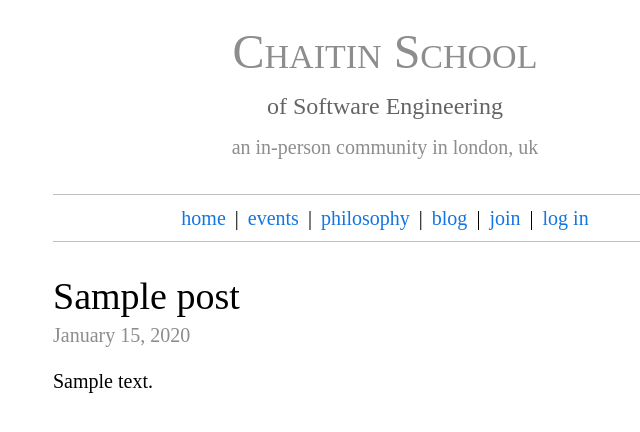
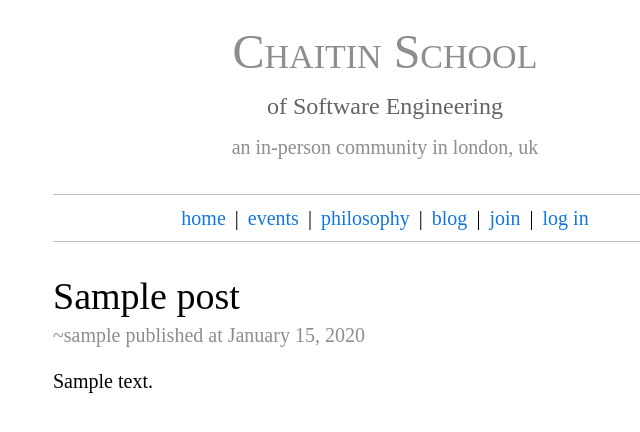
Before and after one commit to chaitinschool/chaitinschool.org, a Django app: a page that uses main/templates/main/post.html in a window 1280 px wide. Shown: the top 432 px of the page, without its empty margins (255-895 px from the left). Run offline with Django 3.2, Linux system fonts and the light colour scheme; tables that the repository leaves empty hold one stand-in row (values such as "Sample post").

Commit message:
add blog post author

```diff
--- a/main/models.py
+++ b/main/models.py
@@ -85,6 +85,7 @@ class Post(models.Model):
     byline = models.CharField(max_length=300)
     body = models.TextField()
     published_at = models.DateField(null=True, blank=True)
+    author = models.ForeignKey(User, null=True, on_delete=models.SET_NULL)
 
     @property
     def is_published(self):
--- a/main/static/style.css
+++ b/main/static/style.css
@@ -429,10 +429,17 @@ hr {
     margin: 32px 0 0;
 }
 
+.blogpost-metadata {
+    color: var(--grey-3-color);
+}
 @media (max-width: 664px) {
-    .blogpost-date {
+    .blogpost-metadata {
         margin-top: 16px;
     }
+}
+
+.blogpost-metadata a {
+    color: var(--grey-3-color);
 }
 
 .workshop h1 {
--- a/main/templates/main/post.html
+++ b/main/templates/main/post.html
@@ -12,8 +12,14 @@
 <article itemscope itemtype="http://schema.org/BlogPosting" class="blogpost">
     <h1 itemprop="name headline">{{ object.title }}</h1>
 
-    <div class="blogpost-date">
+    <div class="blogpost-metadata">
         {% if post.is_published %}
+        {% if object.author.username %}
+        <a href="{% url 'user_detail' object.author.username %}">~{{ object.author.username }}</a>
+        published at
+        {% else %}
+        Published at
+        {% endif %}
         <time datetime="{{ object.published_at|date:'Y-m-d' }}" itemprop="datePublished">
             {{ object.published_at|date:'F j, Y' }}
         </time>
```
Also changed, not shown: main/migrations/0005_post_author.py (added).
